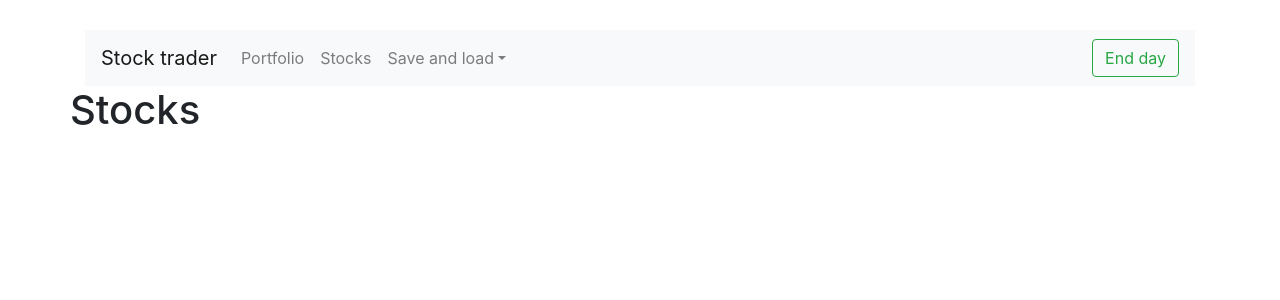
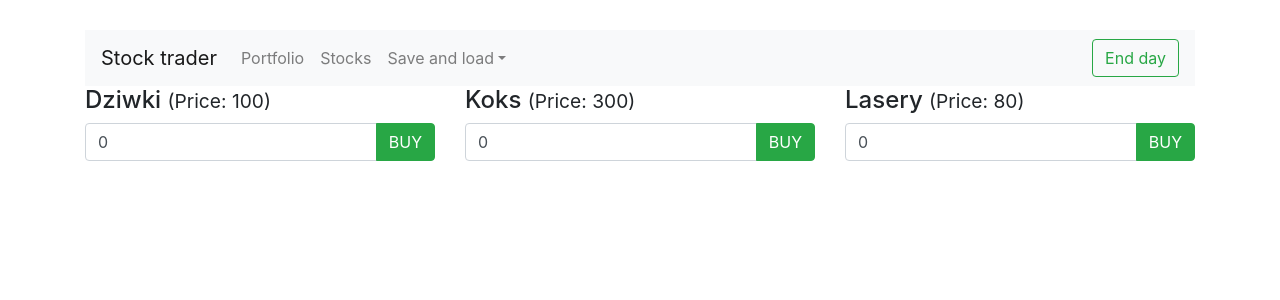
Before and after one commit to RSI96/StockTrader-Vue, a Vue app: page /stocks in a window 1280 px wide. Shown: the top 300 px of the page. Built offline with nearby package versions, Linux system fonts and the light colour scheme.

Commit message:
Stocks view & store init

```diff
--- a/src/App.vue
+++ b/src/App.vue
@@ -1,10 +1,8 @@
 <template>
     <div class="container">
         <app-header></app-header>
-        <div class="row">
-            <div class="col-xs-12">
-                <router-view></router-view>
-            </div>
+        <div>
+            <router-view></router-view>
         </div>
     </div>
 </template>
@@ -15,12 +13,15 @@
     export default {
         components: {
             appHeader: Header
+        },
+        created() {
+            this.$store.dispatch('initStocks')
         }
     }
 </script>
 
 <style>
-  body {
-    padding: 30px;
-  }
+    body {
+        padding: 30px;
+    }
 </style>
--- a/src/components/Header.vue
+++ b/src/components/Header.vue
@@ -28,6 +28,7 @@
                 </li>
             </ul>
             <form class="form-inline my-2 my-lg-0">
+
                 <button class="btn btn-outline-success my-2 my-sm-0" type="submit">End day</button>
             </form>
         </div>
--- a/src/components/Stock_stocks.vue
+++ b/src/components/Stock_stocks.vue
@@ -1,16 +1,57 @@
 <template>
-    <div>
-        <h1>Stock stocks</h1>
+    <div class="col-sm-6 col-md-4 col-lg-4">
+
+        <!--        <div class="jumbotron">-->
+        <!--            <h1 class="display-4">Hello, world!</h1>-->
+        <!--            <div class="pull-left">-->
+        <!--                <input-->
+        <!--                        type="number"-->
+        <!--                        class="form-control"-->
+        <!--                        placeholder="Quantity">-->
+        <!--            </div>-->
+        <!--            <div class="pull-right">-->
+        <!--                <button class="btn btn-success">BUY</button>-->
+        <!--            </div>-->
+        <!--\        </div>-->
+
+        <div class="panel">
+            <div class="panel-heading">
+                <h4 class="panel-title">
+                    {{ stock.name }}
+                    <small>(Price: {{ stock.price }})</small>
+                </h4>
+            </div>
+            <div class="panel body">
+
+
+                <div class="input-group mb-3">
+                    <input
+                            type="number"
+                            class="form-control"
+                            placeholder="Quantity"
+                            v-model="quantity">
+                    <div class="input-group-append">
+                        <button class="btn btn-success">BUY</button>
+                    </div>
+                </div>
+
+            </div>
+        </div>
     </div>
-
 </template>
 
 <script>
     export default {
-        name: "Stock_stocks"
+        name: "Stock_stocks",
+        props: ['stock'],
+        data() {
+            return {
+                quantity: 0
+            }
+        }
     }
 </script>
 
-<style scoped>
+<style>
 
 </style>
--- /dev/null
+++ b/src/data/stocks_data.js
@@ -0,0 +1,5 @@
+export default [
+    {id: 1, name: "Dziwki", price: 100},
+    {id: 2, name: "Koks", price: 300},
+    {id: 3, name: "Lasery", price: 80},
+];
--- a/src/store.js
+++ b/src/store.js
@@ -1,9 +1,13 @@
 import Vue from 'vue'
 import Vuex from 'vuex'
+import stocks from "./store/stocks";
 
 Vue.use(Vuex)
 
 export default new Vuex.Store({
+  modules: {
+    stocks
+  },
   state: {
 
   },
--- /dev/null
+++ b/src/store/stocks.js
@@ -0,0 +1,39 @@
+import stocks_data from "../data/stocks_data";
+
+const state = {
+    stocks: []
+};
+
+const mutations = {
+    'SET_STOCKS'(state, stocks) {
+        state.stocks = stocks
+    },
+    'RND_STOCKS'(state) {
+
+    }
+};
+
+const actions = {
+    buyStock: ({commit}, order) => {
+        commit();
+    },
+    initStocks: ({commit}) => {
+        commit('SET_STOCKS', stocks_data)
+    },
+    randStocks: ({commit}) => {
+        commit('RND_STOCKS')
+    }
+};
+
+const getters = {
+    stocks: state => {
+        return state.stocks
+    }
+};
+
+export default {
+    state,
+    mutations,
+    actions,
+    getters
+};
--- a/src/views/Stocks.vue
+++ b/src/views/Stocks.vue
@@ -1,13 +1,22 @@
 <template>
-    <div>
-        <h1>Stocks</h1>
+    <div class="row">
+        <app-stock v-for="stock in stocks" :key="stock" :stock="stock"></app-stock>
     </div>
-
 </template>
 
 <script>
+    import Stock_stocks from "../components/Stock_stocks";
+
     export default {
-        name: "Stocks"
+        name: "Stocks",
+        components: {
+            appStock: Stock_stocks
+        },
+        computed: {
+            stocks() {
+                return this.$store.getters.stocks
+            }
+        }
     }
 </script>
 
```
